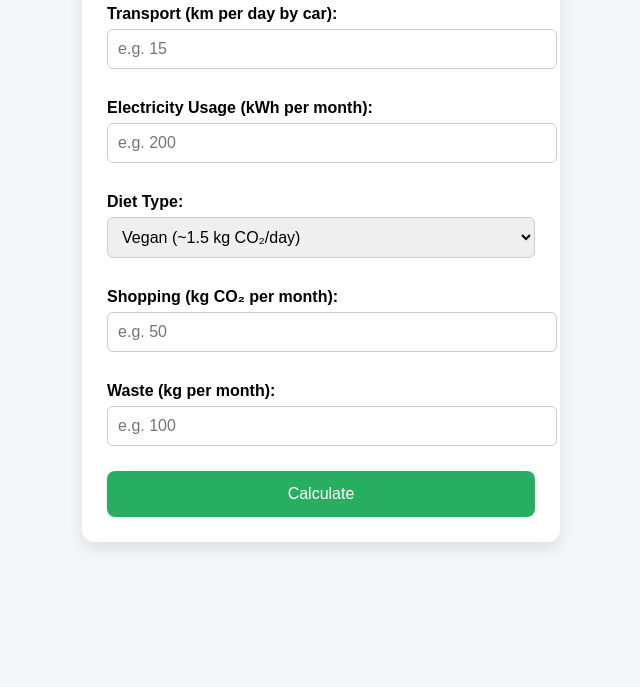
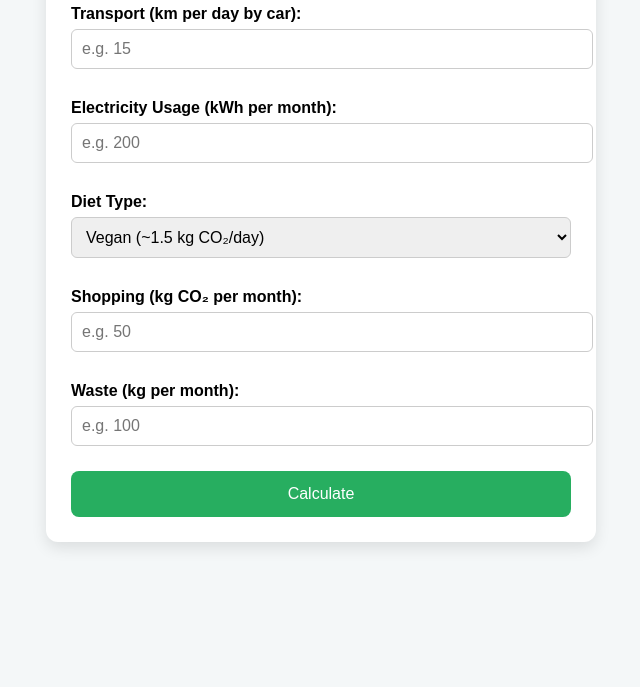
Before and after one commit to Abhishe58/Carbon-footprint, a plain HTML site: page index.html in a window 1280 px wide. Shown: the part 113-800 px from the top of the page, without its empty margins (319-959 px from the left). Drawn offline with nearby package versions, Linux system fonts and the light colour scheme.

Commit message:
Update index.html

```diff
--- a/index.html
+++ b/index.html
@@ -21,7 +21,7 @@
     }
     .container {
       width: 95%;
-      max-width: max-content;
+      max-width: 500px;
       background: #fff;
       padding: 25px;
       margin: 20px;
```
